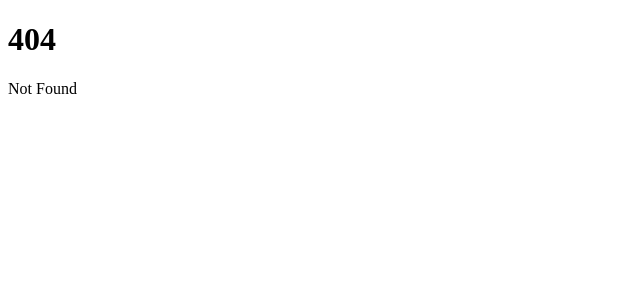
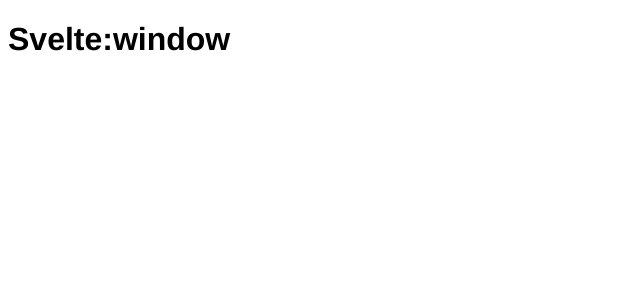
Before and after one commit to Waldemar-00/svelte_5, a SvelteKit app in the folder myapp/: page /window in a window 1280 px wide. Before the commit this address had no page. Shown: the top 300 px of the page, without its empty margins (0-640 px from the left). Built offline with nearby package versions, Linux system fonts and the light colour scheme.

Commit message:
svelte:window

```diff
--- /dev/null
+++ b/myapp/src/routes/window/+page.svelte
@@ -0,0 +1,8 @@
+<script lang="ts">
+    import '../../styles/global.css'
+    function alertKey(e: any) {
+        alert(`Has been pressed ${e.key} key`)
+    }
+</script>
+<h1>Svelte:window</h1>
+<svelte:window onkeydown={alertKey}/>
```
